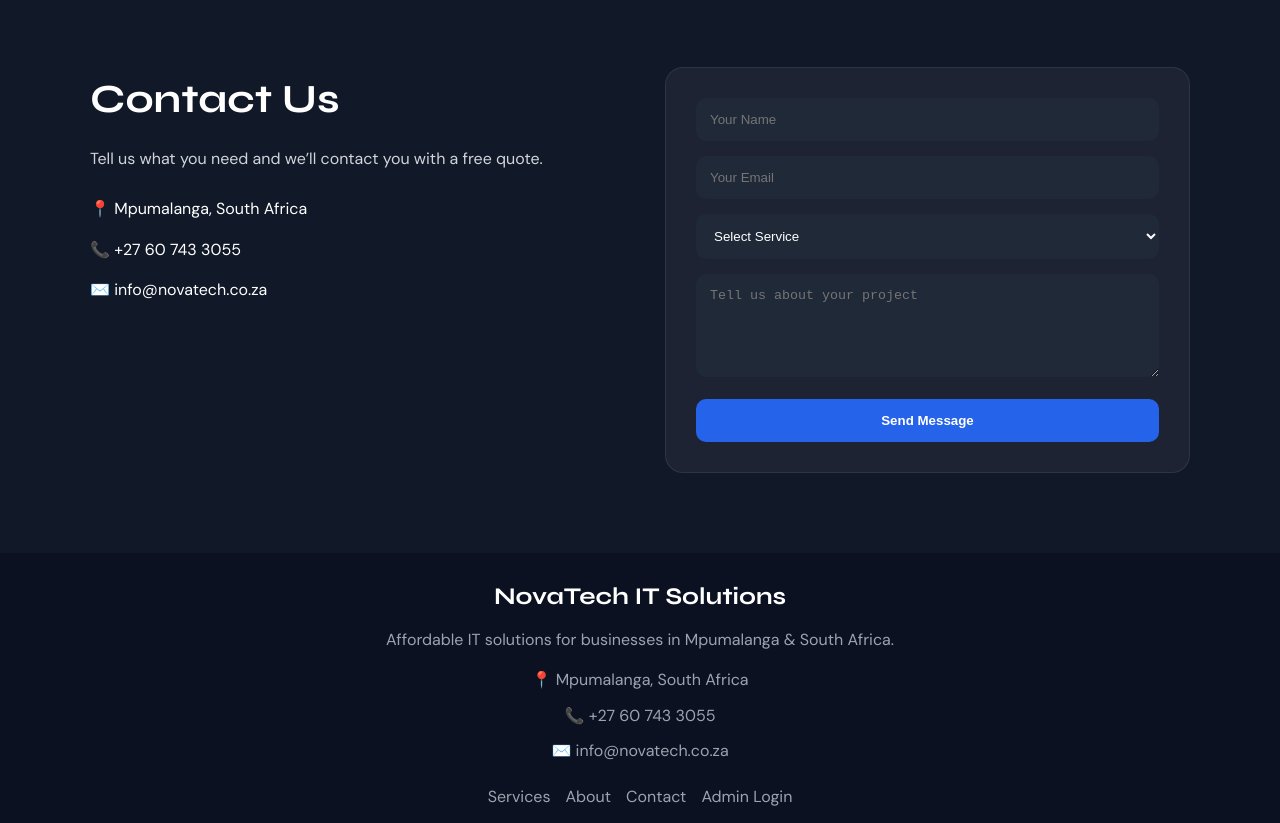
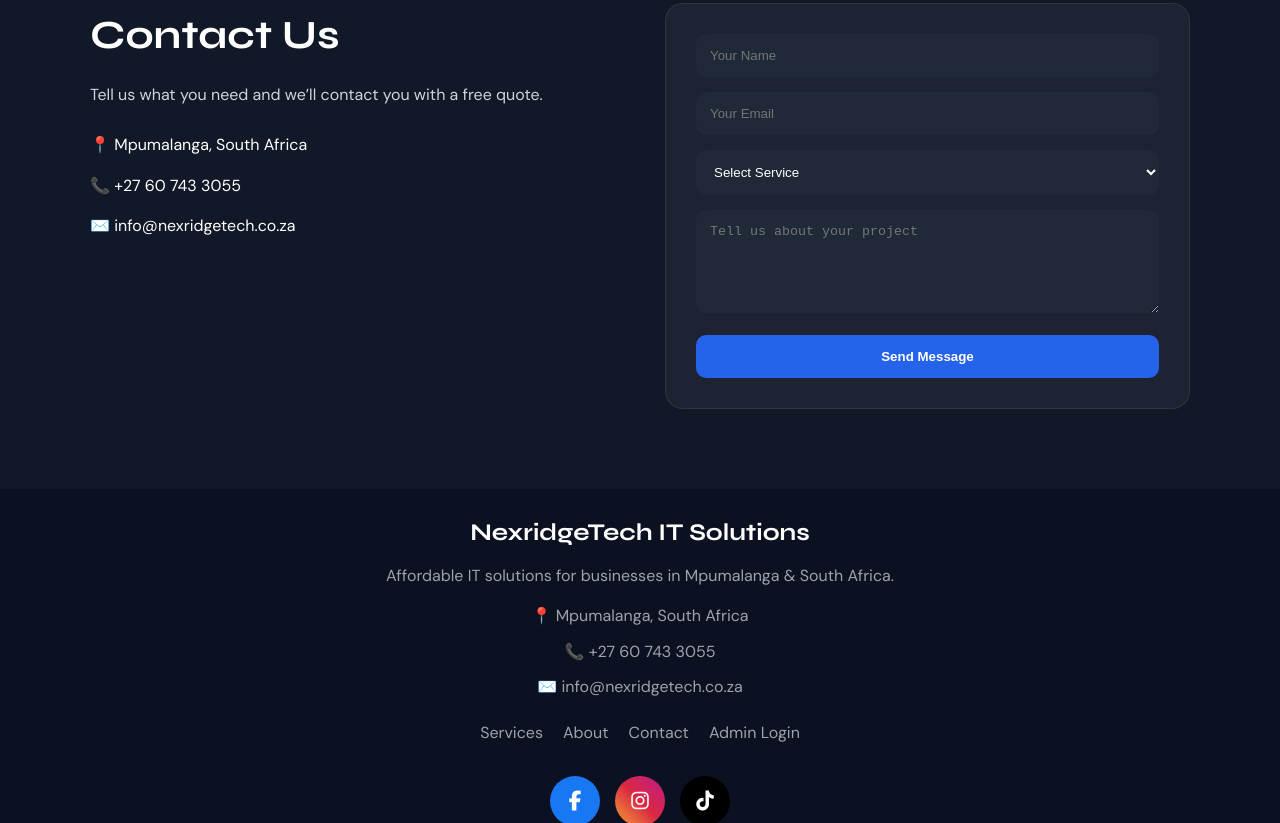
Before and after one commit to Dakalo-cmd/NovaTech, a plain HTML site: page index.html in a window 1280 px wide. Shown: the part 1977-2800 px from the top of the page. Drawn offline with nearby package versions, Linux system fonts and the light colour scheme.

Commit message:
Add files via upload

```diff
--- a/index.html
+++ b/index.html
@@ -4,15 +4,15 @@
 <meta charset="UTF-8">
 <meta name="viewport" content="width=device-width, initial-scale=1.0">
 
-<meta name="description" content="NovaTech IT Solutions — affordable web development, networking, digital systems and IT support for businesses in Mpumalanga and across South Africa.">
+<meta name="description" content="NexridgeTech IT Solutions — affordable web development, networking, digital systems and IT support for businesses in Mpumalanga and across South Africa.">
 
-<title>NovaTech IT Solutions | IT Support & Web Development — Mpumalanga</title>
+<title>NexridgeTech IT Solutions | IT Support & Web Development — Mpumalanga</title>
 
 <link rel="preconnect" href="https://fonts.googleapis.com">
 <link rel="preconnect" href="https://fonts.gstatic.com" crossorigin>
 
 <link href="https://fonts.googleapis.com/css2?family=Syne:wght@400;500;600;700&family=DM+Sans:wght@300;400;500;700&display=swap" rel="stylesheet">
-
+<link rel="stylesheet" href="https://cdnjs.cloudflare.com/ajax/libs/font-awesome/6.5.2/css/all.min.css">
 <style>
 
 *{
@@ -490,6 +490,50 @@
 
 }
 
+/* SOCIAL ICONS */
+
+.socials{
+  display:flex;
+  justify-content:center;
+  gap:15px;
+  margin-top:25px;
+}
+
+.social-icon{
+  width:50px;
+  height:50px;
+  border-radius:50%;
+  display:flex;
+  align-items:center;
+  justify-content:center;
+  color:white;
+  font-size:20px;
+  transition:0.3s;
+}
+
+.social-icon:hover{
+  transform:translateY(-5px) scale(1.08);
+}
+
+.facebook{
+  background:#1877f2;
+}
+
+.instagram{
+  background:linear-gradient(
+    45deg,
+    #f09433,
+    #e6683c,
+    #dc2743,
+    #cc2366,
+    #bc1888
+  );
+}
+
+.tiktok{
+  background:#000;
+}
+
 </style>
 </head>
 <body>
@@ -500,7 +544,7 @@
   <div class="container nav-inner">
 
     <div class="logo">
-      NovaTech
+      NexridgeTech
     </div>
 
     <div class="nav-links">
@@ -516,7 +560,6 @@
   </div>
 </nav>
 
-<!-- HERO -->
 
 <!-- REPLACE YOUR HERO SECTION WITH THIS -->
 
@@ -536,7 +579,7 @@
 </h1>
 
 <p>
-  NovaTech helps businesses with websites, networking, IT support, and digital systems designed to help small businesses grow online.
+  NexridgeTech helps businesses with websites, networking, IT support, and digital systems designed to help small businesses grow online.
 </p>
 
 <div class="hero-buttons">
@@ -556,17 +599,17 @@
 <div>
 
 <div class="hero-card">
-  <h3>💻 Business Websites</h3>
+  <h3> Business Websites</h3>
   <p>Beautiful modern websites designed for mobile and desktop.</p>
 </div>
 
 <div class="hero-card">
-  <h3>⚡ Fast IT Support</h3>
+  <h3> Fast IT Support</h3>
   <p>Reliable support for computers, systems, networking, and troubleshooting.</p>
 </div>
 
 <div class="hero-card">
-  <h3>🌐 Networking Solutions</h3>
+  <h3> Networking Solutions</h3>
   <p>WiFi setup, office internet solutions, and business networking.</p>
 </div>
 
@@ -599,7 +642,7 @@
 <div class="services-grid">
 
 <div class="service-card">
-  <div class="service-icon">💻</div>
+  <div class="service-icon"></div>
 
   <h3>Web Development</h3>
 
@@ -609,7 +652,7 @@
 </div>
 
 <div class="service-card">
-  <div class="service-icon">🛠️</div>
+  <div class="service-icon"></div>
 
   <h3>IT Support</h3>
 
@@ -619,7 +662,7 @@
 </div>
 
 <div class="service-card">
-  <div class="service-icon">📶</div>
+  <div class="service-icon"></div>
 
   <h3>Networking</h3>
 
@@ -629,7 +672,7 @@
 </div>
 
 <div class="service-card">
-  <div class="service-icon">📱</div>
+  <div class="service-icon"></div>
 
   <h3>Digital Systems</h3>
 
@@ -653,11 +696,11 @@
 <div>
 
 <h2 class="section-title" style="text-align:left;">
-  About NovaTech
+  About NexridgeTech
 </h2>
 
 <p style="margin-bottom:20px;color:#4b5563;">
-  NovaTech IT Solutions is a growing IT business based in Mpumalanga, South Africa.
+  NexridgeTech IT Solutions is a growing IT business based in Mpumalanga, South Africa.
 </p>
 
 <p style="margin-bottom:20px;color:#4b5563;">
@@ -727,7 +770,7 @@
 </p>
 
 <p>
-✉️ info@novatech.co.za
+✉️ info@nexridgetech.co.za
 </p>
 
 </div>
@@ -775,7 +818,7 @@
 <div class="container">
 
 <h2 style="color:white;margin-bottom:10px;font-family:'Syne',sans-serif;">
-  NovaTech IT Solutions
+  NexridgeTech IT Solutions
 </h2>
 
 <p style="margin-bottom:15px;">
@@ -791,33 +834,74 @@
 </p>
 
 <p style="margin-bottom:20px;">
-  ✉️ info@novatech.co.za
+  ✉️ info@nexridgetech.co.za
 </p>
 
-<div style="display:flex;justify-content:center;gap:15px;flex-wrap:wrap;">
+<!-- FOOTER LINKS -->
+
+<div style="
+display:flex;
+justify-content:center;
+gap:20px;
+flex-wrap:wrap;
+margin-bottom:30px;
+">
 
 <a href="#services" style="color:#9ca3af;">
-Services
+  Services
 </a>
 
 <a href="#about" style="color:#9ca3af;">
-About
+  About
 </a>
 
 <a href="#contact" style="color:#9ca3af;">
-Contact
+  Contact
 </a>
 
 <a href="auth.html" style="color:#9ca3af;">
-Admin Login
+  Admin Login
 </a>
 
 </div>
 
-<hr style="margin:25px 0;border-color:#1f2937;">
+<!-- SOCIAL ICONS -->
+
+<div class="socials">
+
+  <a
+    href="https://facebook.com/profile.php?id=61590551634645"
+    target="_blank"
+    class="social-icon facebook"
+  >
+    <i class="fab fa-facebook-f"></i>
+  </a>
+
+  <a
+    href="https://instagram.com/"
+    target="_blank"
+    class="social-icon instagram"
+  >
+    <i class="fab fa-instagram"></i>
+  </a>
+
+  <a
+    href="https://tiktok.com/nexridgetech?igsh=anQy0DZnY2c5c2Fh&utm_source=qr"
+    target="_blank"
+    class="social-icon tiktok"
+  >
+    <i class="fab fa-tiktok"></i>
+  </a>
+
+</div>
+
+<hr style="
+margin:30px 0;
+border-color:#1f2937;
+">
 
 <p>
-  © 2026 NovaTech IT Solutions — All Rights Reserved
+  © 2026 NexridgeTech IT Solutions — All Rights Reserved
 </p>
 
 </div>
```
Also changed, not shown: admin.html (+2 -2 lines), auth.html (+5 -5 lines).
